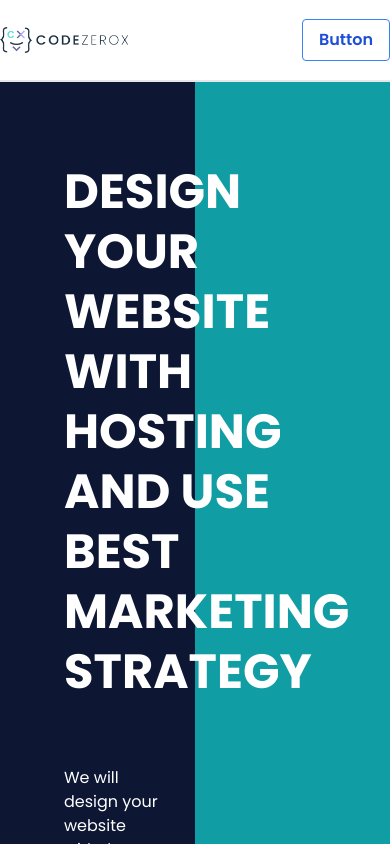
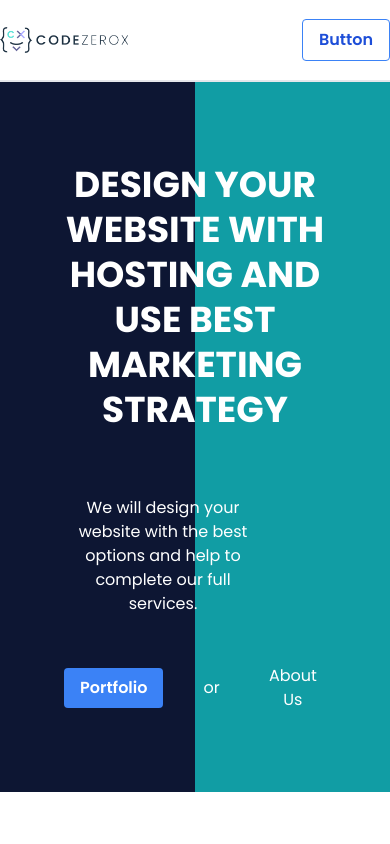
Before and after one commit to abusaidshabib/colabsite, a React (Create React App) app: page / in a window 390 px wide. Shown: the top 844 px of the page. Built offline with nearby package versions, Linux system fonts and the light colour scheme.

Commit message:
Hero responsive

```diff
--- a/src/Pages/Home/Hero/Hero.js
+++ b/src/Pages/Home/Hero/Hero.js
@@ -4,25 +4,27 @@ import './Hero.css';
 
 const Hero = () => {
     return (
-        <div className='hero-section text-left px-16 py-20 text-white'>
-            <h1 className='text-5xl font-bold leading-tight mb-16'>DESIGN YOUR WEBSITE WITH <br />
+        <div className='hero-section md:text-left text-center px-16 py-20 text-white'>
+            <h1 className='md:text-5xl text-4xl font-bold leading-tight mb-16'>DESIGN YOUR WEBSITE WITH <br />
                 HOSTING AND USE BEST MARKETING<br />
                 STRATEGY
             </h1>
-            <div className='grid grid-cols-2'>
+            <div className='grid md:grid-cols-2 grid-cols-1'>
                 <div>
-                    <p className='pr-8'>
+                    <p className='pr-16 mb-12'>
                         We will design your website with the best options and help to complete our full services.
                     </p>
-                    <Link>
-                        <button class="btn btn-blue">
-                            Button
-                        </button>
-                    </Link>
-                    <p>or</p>
-                    <Link>
-                        About Us
-                    </Link>
+                    <div className='flex items-center justify-center md:justify-start'>
+                        <Link className='mr-10'>
+                            <button className=" bg-blue-500 font-semibold hover:bg-white hover:text-blue-500 py-2 px-4 rounded">
+                                Portfolio
+                            </button>
+                        </Link>
+                        <p className='mr-10'>or</p>
+                        <Link>
+                            About Us
+                        </Link>
+                    </div>
                 </div>
                 <div>
 
```
